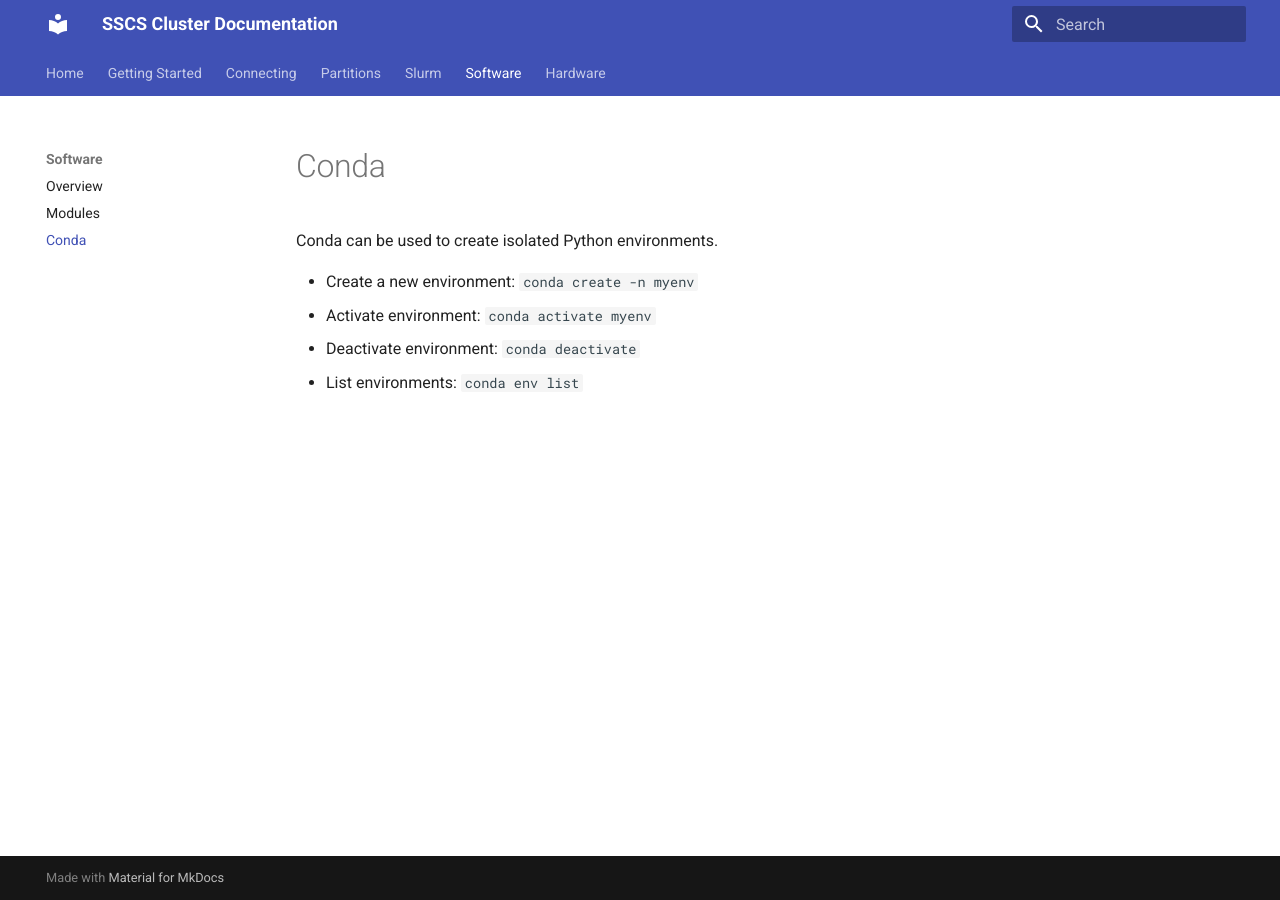
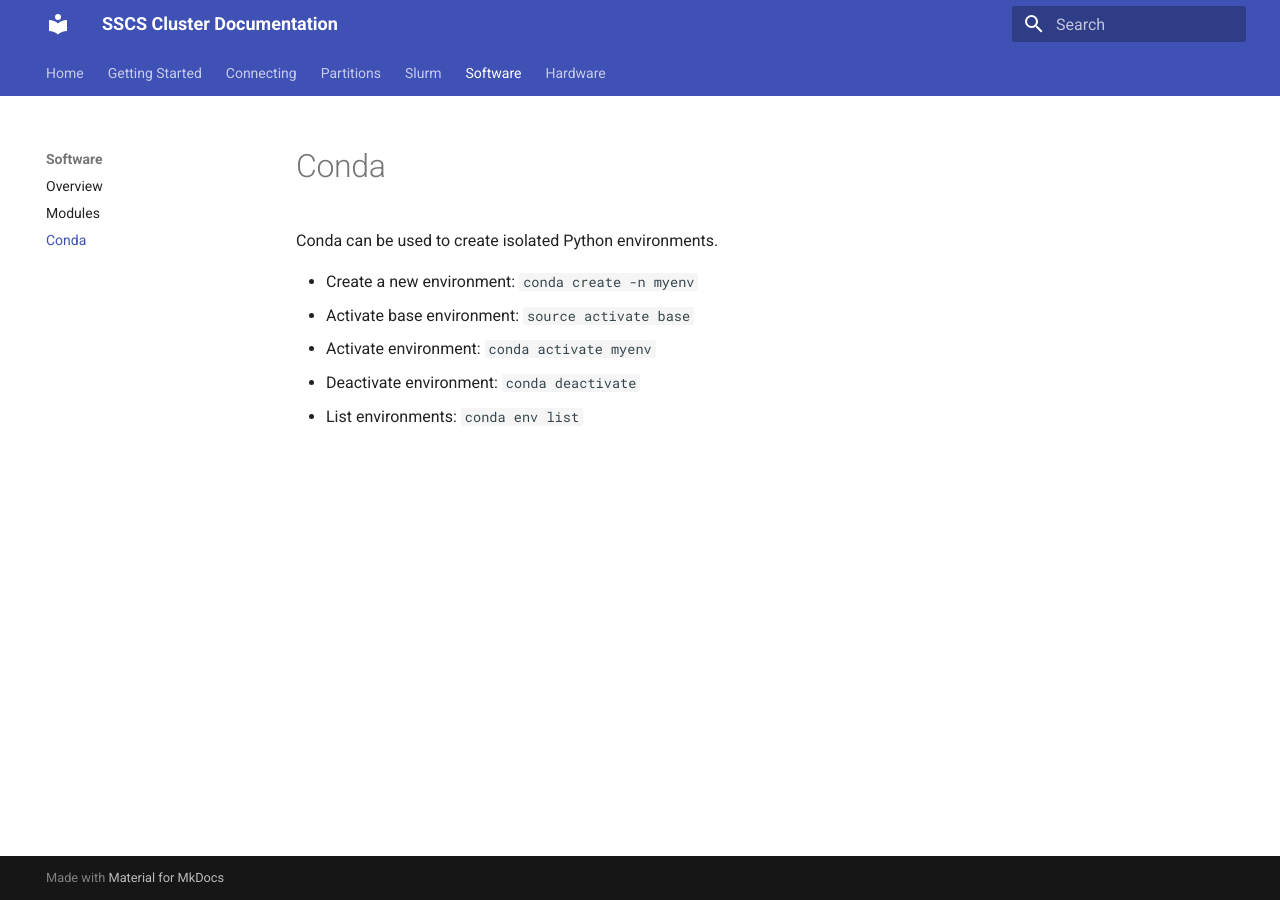
Before and after one commit to uchicago-ssd-sscs/hpc-docs, an MkDocs documentation site: the page built from docs/software/conda.md, in a window 1280 px wide. Built offline with MkDocs 1.6.1 and Material for MkDocs 9.7.7, drawn with Linux system fonts in a browser that asks for light colours.

Commit message:
Update conda.md
Updated Conda document with command to activate base environment

```diff
--- a/docs/software/conda.md
+++ b/docs/software/conda.md
@@ -3,6 +3,7 @@
 Conda can be used to create isolated Python environments.
 
 - Create a new environment: `conda create -n myenv`
+- Activate base environment: `source activate base`
 - Activate environment: `conda activate myenv`
 - Deactivate environment: `conda deactivate`
 - List environments: `conda env list`
```
